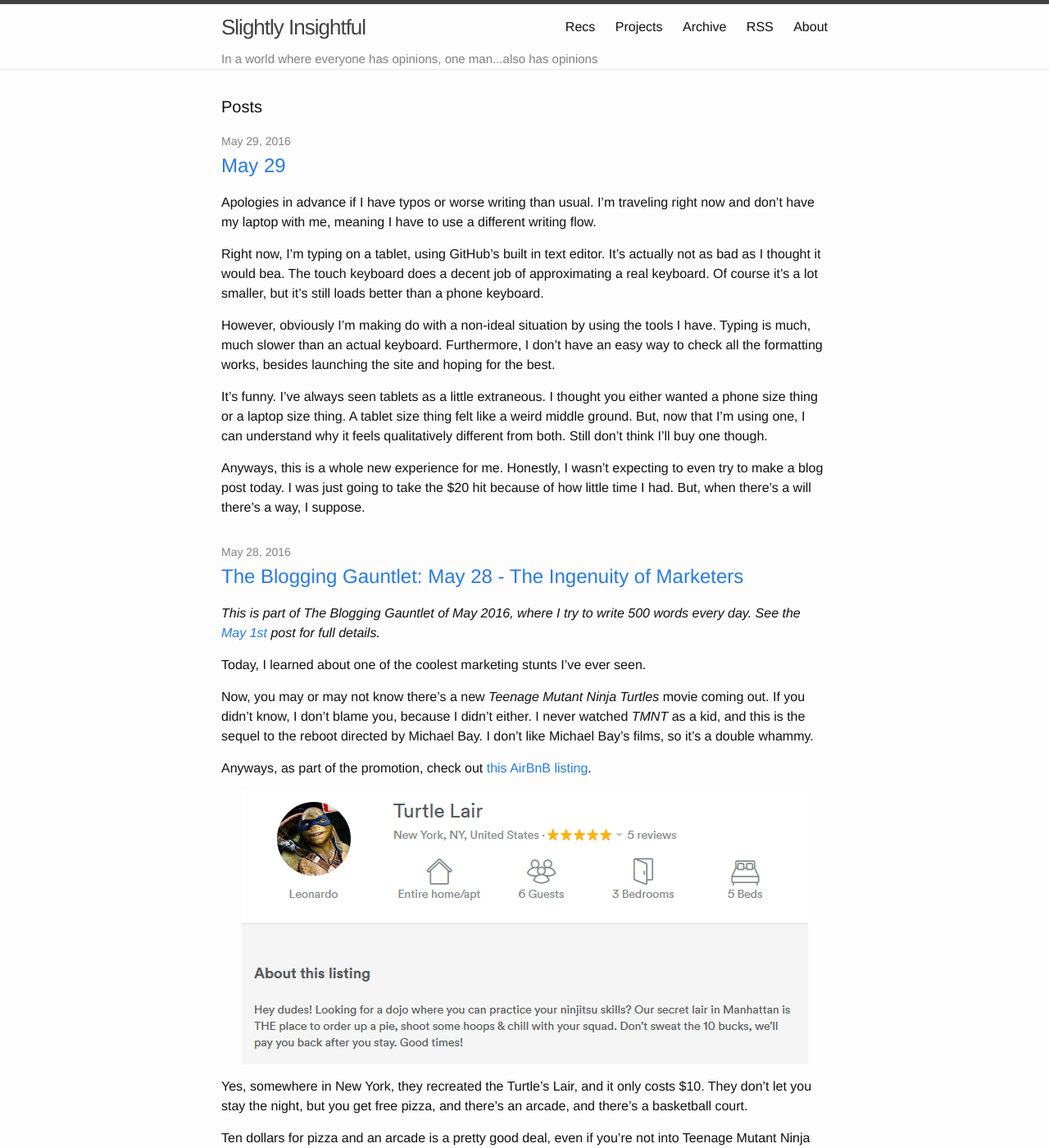
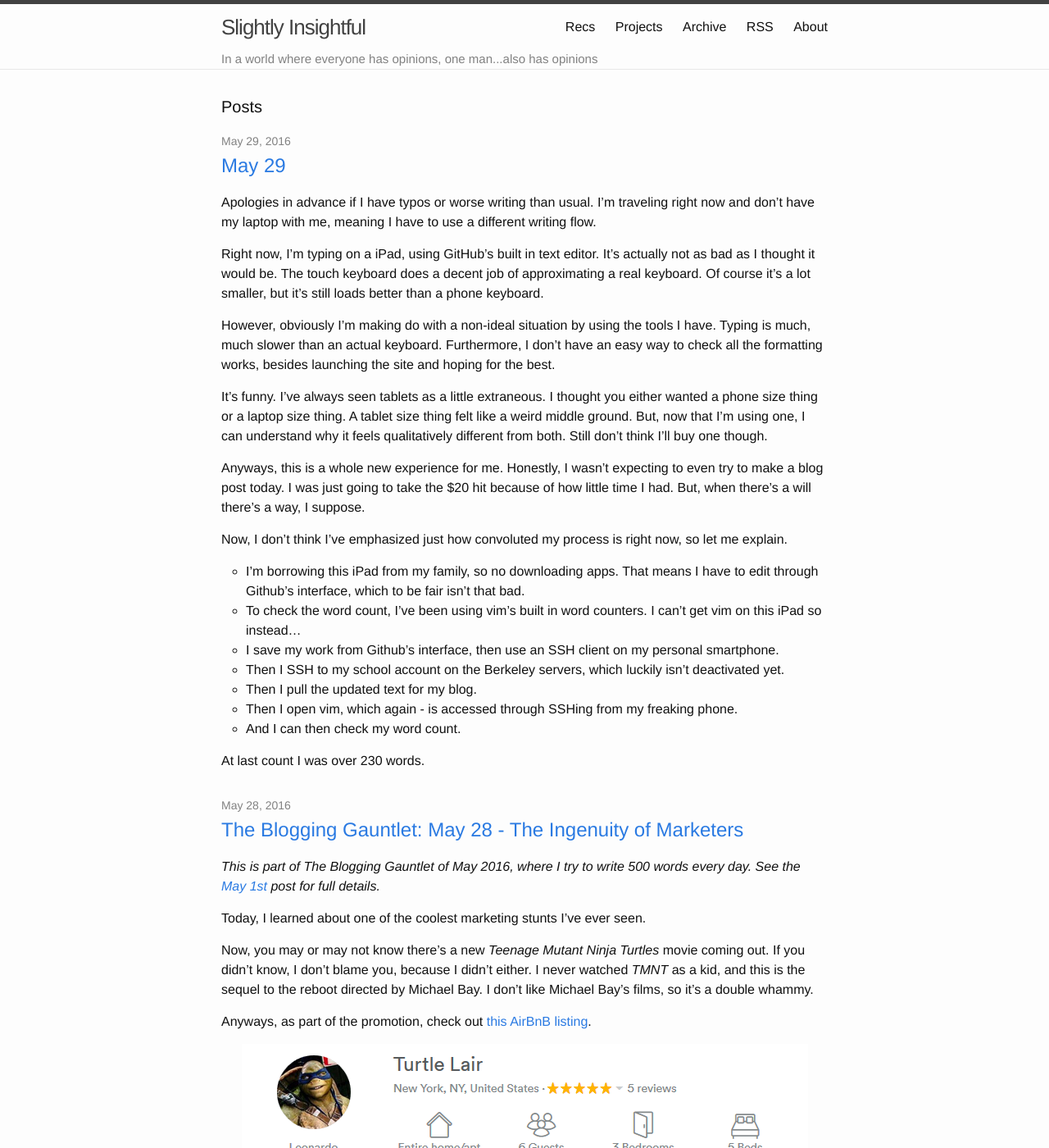
Before and after one commit to alexirpan/alexirpan.github.io, a Jekyll site: the page built from index.html, in a window 1280 px wide and 1400 px high. Shown: the whole window at 82% size. Built offline with Jekyll 4.4.1, drawn with Linux system fonts in a browser that asks for light colours; the list of posts is cut into pages by our own code.

Commit message:
Update 2016-05-29-may-29.markdown
More text

```diff
--- a/_posts/may2016/2016-05-29-may-29.markdown
+++ b/_posts/may2016/2016-05-29-may-29.markdown
@@ -2,8 +2,8 @@
 I'm traveling right now and don't have my laptop with me, meaning I
 have to use a different writing flow.
 
-Right now, I'm typing on a tablet, using GitHub's built in text editor.
-It's actually not as bad as I thought it would bea. The touch keyboard
+Right now, I'm typing on a iPad, using GitHub's built in text editor.
+It's actually not as bad as I thought it would be. The touch keyboard
 does a decent job of approximating a real keyboard. Of course it's a lot smaller, but it's still loads better than a phone keyboard.
 
 However, obviously I'm making do with a non-ideal situation by using the tools I have. Typing is much, much slower than an actual keyboard. Furthermore, I don't have an easy way to check all the formatting works, besides launching the site and hoping for the best.
@@ -11,3 +11,15 @@
 It's funny. I've always seen tablets as a little extraneous. I thought you either wanted a phone size thing or a laptop size thing. A tablet size thing felt like a weird middle ground. But, now that I'm using one, I can understand why it feels qualitatively different from both. Still don't think I'll buy one though.
 
 Anyways, this is a whole new experience for me. Honestly, I wasn't expecting to even try to make a blog post today. I was just going to take the $20 hit because of how little time I had. But, when there's a will there's a way, I suppose.
+
+Now, I don't think I've emphasized just how convoluted my process is right now, so let me explain.
+
+* I'm borrowing this iPad from my family, so no downloading apps. That means I have to edit through Github's interface, which to be fair isn't that bad.
+* To check the word count, I've been using vim's built in word counters. I can't get vim on this iPad so instead...
+* I save my work from Github's interface, then use an SSH client on my personal smartphone.
+* Then I SSH to my school account on the Berkeley servers, which luckily isn't deactivated yet.
+* Then I pull the updated text for my blog.
+* Then I open vim, which again - is accessed through SSHing from my freaking phone.
+* And I can then check my word count.
+
+At last count I was over 230 words.
```
